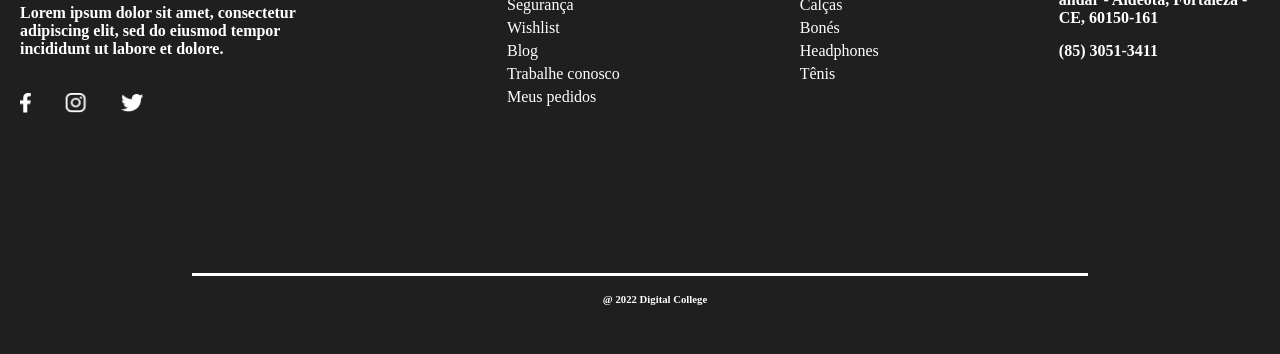
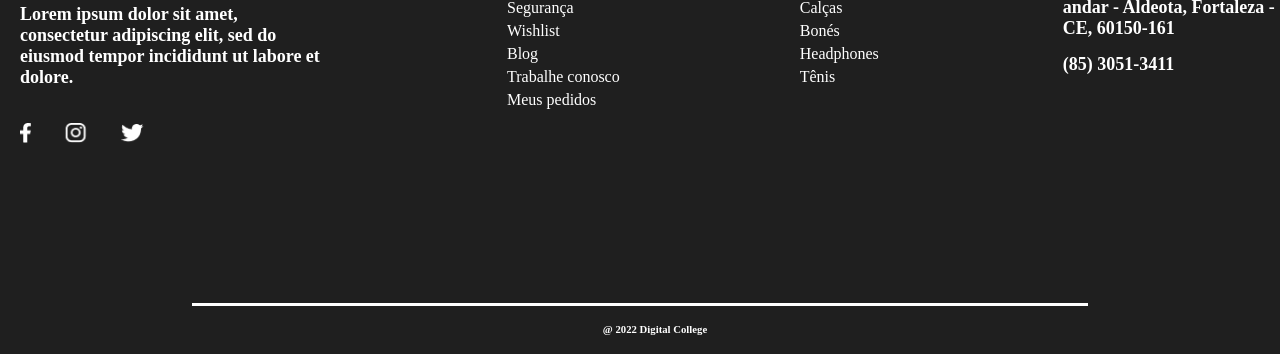
Before and after one commit to rodrigoabreu01/store-digital-college, a plain HTML site: page index.html in a window 1280 px wide. Shown: the part 3124-3478 px from the top of the page. Drawn offline with Linux system fonts and the light colour scheme.

Commit message:
fase final projeto digital store

```diff
--- a/index.css
+++ b/index.css
@@ -403,6 +403,7 @@ footer .container-footer1 div{
 footer .container-footer1 div p{
     margin-bottom: 15px;
     font-weight: bold;
+    font-size: 18px;
 }
 footer .container-footer1 div ul li{
     margin-bottom: 5px;
@@ -411,6 +412,7 @@ footer .container-footer1 div ul li, a{
     list-style: none;
     color: white;
     text-decoration: none;
+    font-size: 16px;
 }
 footer .container-footer1 .div1-footer{
     width: 307px;
```
